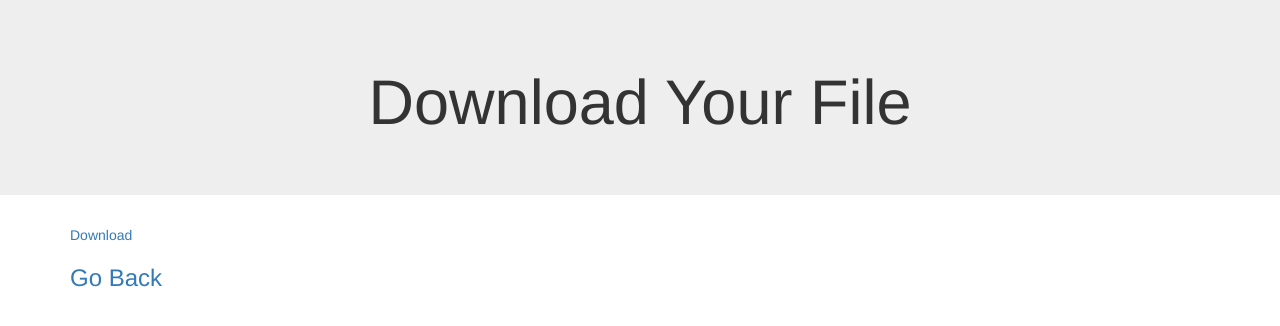
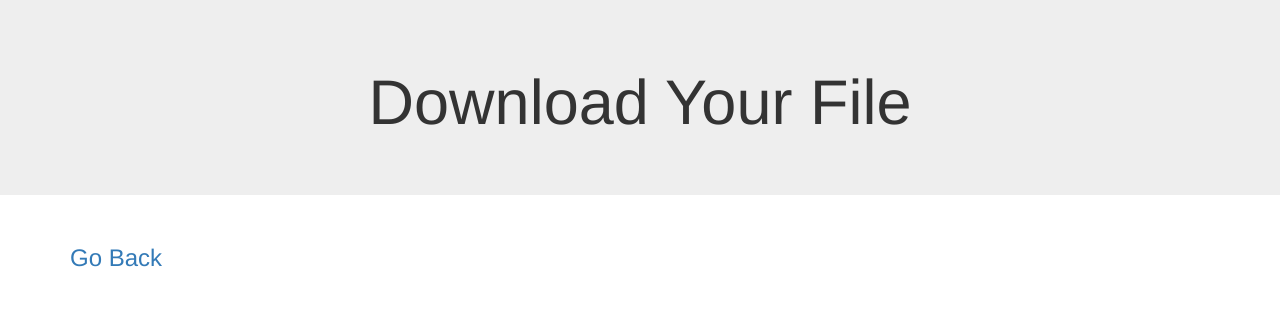
Before and after one commit to shubh3110/Rank_calculator, a Flask app: template templates/download.html in a window 1280 px wide. Shown: the top 326 px of the page. Run offline with Flask 2, Linux system fonts and the light colour scheme; the template is opened without the code that fills it, so the values that code supplies are empty; some libraries are stand-ins or nearby versions.

Commit message:
initial commit

```diff
--- a/templates/download.html
+++ b/templates/download.html
@@ -6,7 +6,6 @@
 
 {% block body %}
 	<div class="col-sm-12">
-		<a href="/home/shubham/Desktop/projects/Rank_calculator/output.csv" style="text-decoration: none;">Download</a>
 		<a href="{{url_for('index')}}" style="text-decoration: none;"><h3>Go Back</h3></a>
 	</div>
 {% endblock %}
```
Also changed, not shown: README.md.
